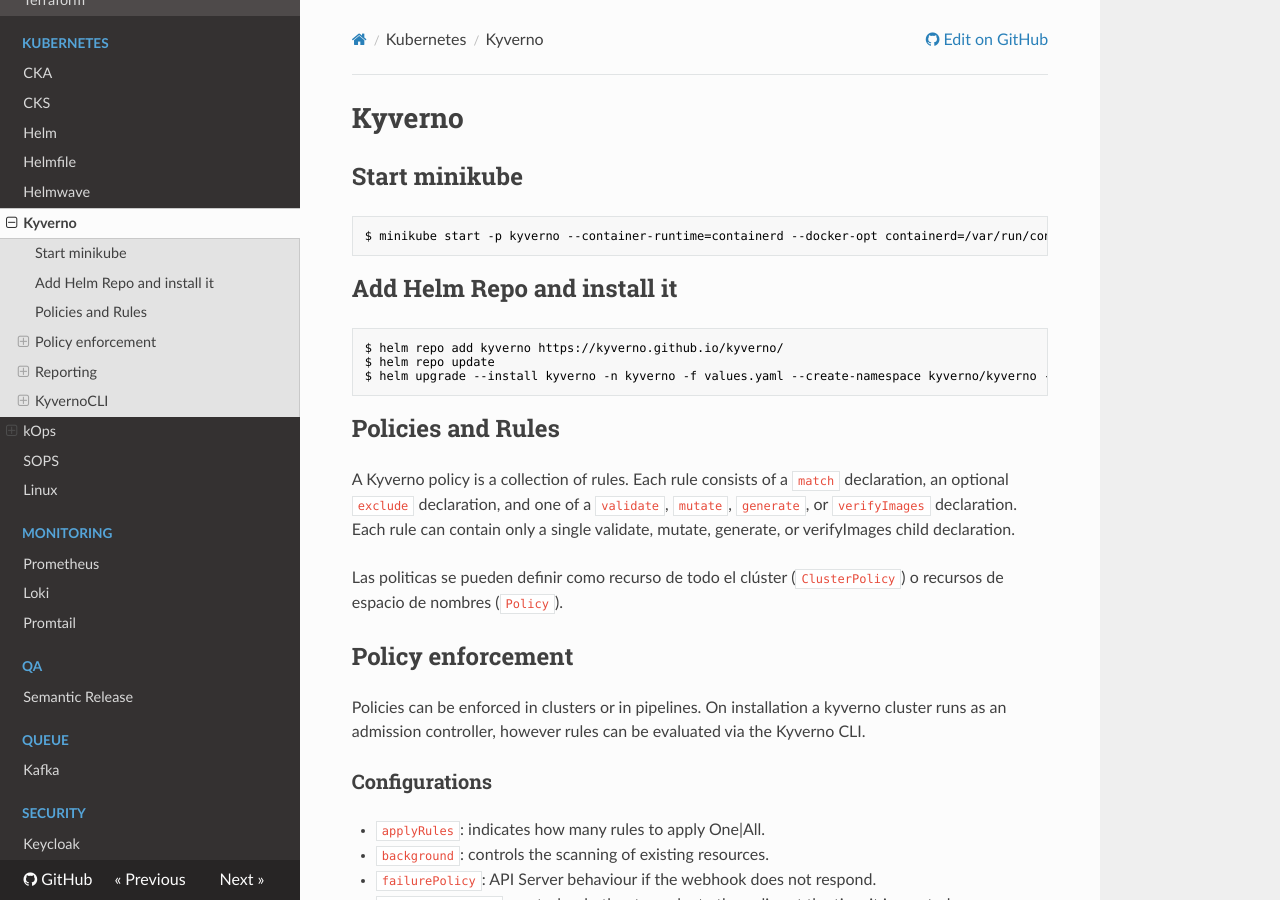
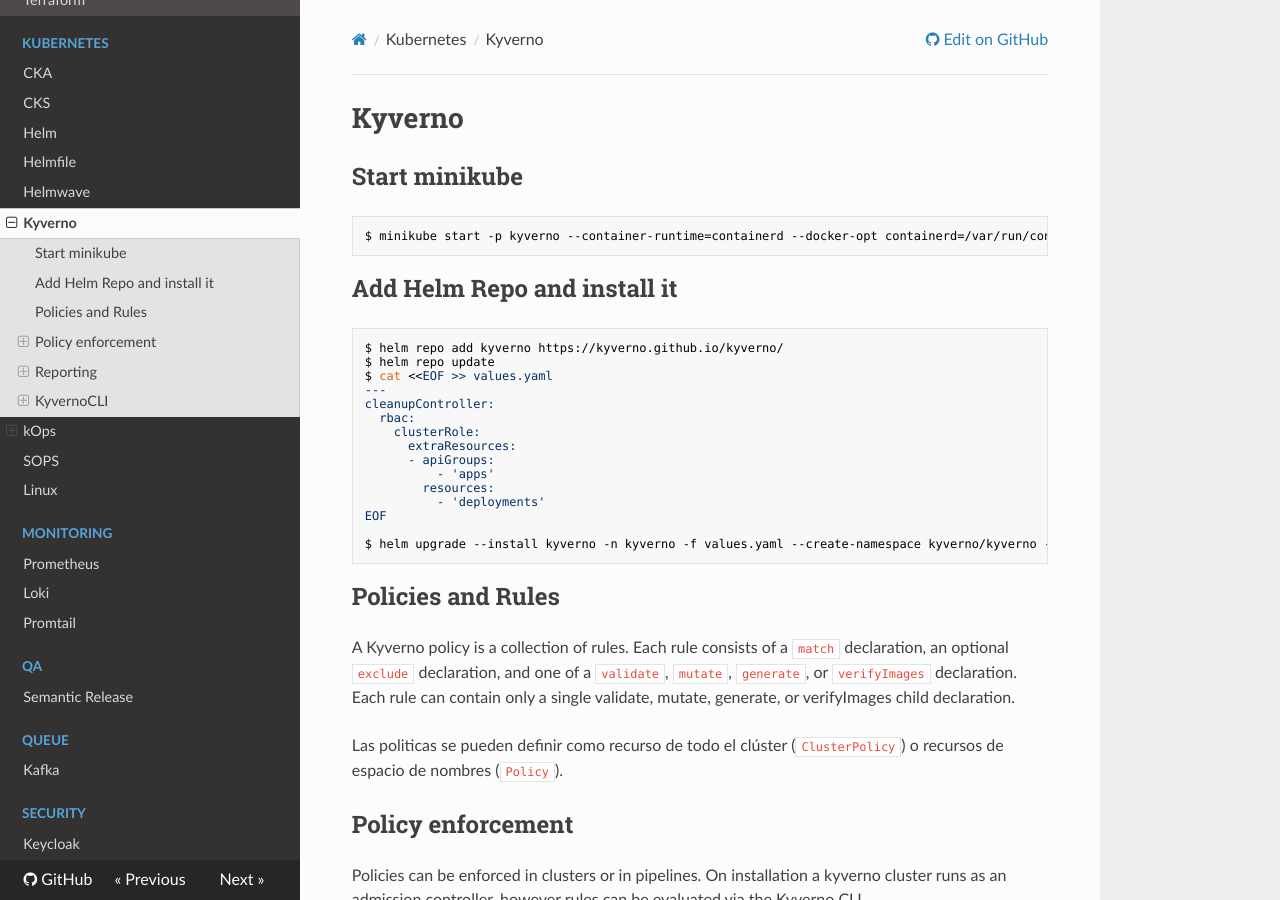
Before and after one commit to amartingarcia/notes, an MkDocs documentation site: the page built from docs/kubernetes/kyverno.md, in a window 1280 px wide and 900 px high. Built offline with MkDocs 1.6.1, drawn with Linux system fonts in a browser that asks for light colours; nearby versions of some CDN libraries.

Commit message:
feat(notes): refactor kyverno

````diff
--- a/docs/kubernetes/kyverno.md
+++ b/docs/kubernetes/kyverno.md
@@ -14,6 +14,18 @@
 ```sh
 $ helm repo add kyverno https://kyverno.github.io/kyverno/
 $ helm repo update
+$ cat <<EOF >> values.yaml
+---
+cleanupController:
+  rbac:
+    clusterRole:
+      extraResources:
+      - apiGroups:
+          - 'apps'
+        resources:
+          - 'deployments'
+EOF
+
 $ helm upgrade --install kyverno -n kyverno -f values.yaml --create-namespace kyverno/kyverno --version 3.0.0
 ```
 
````
